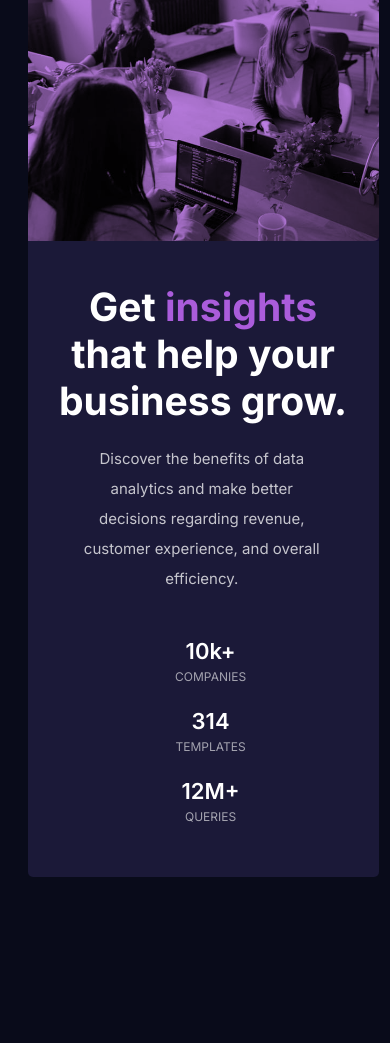
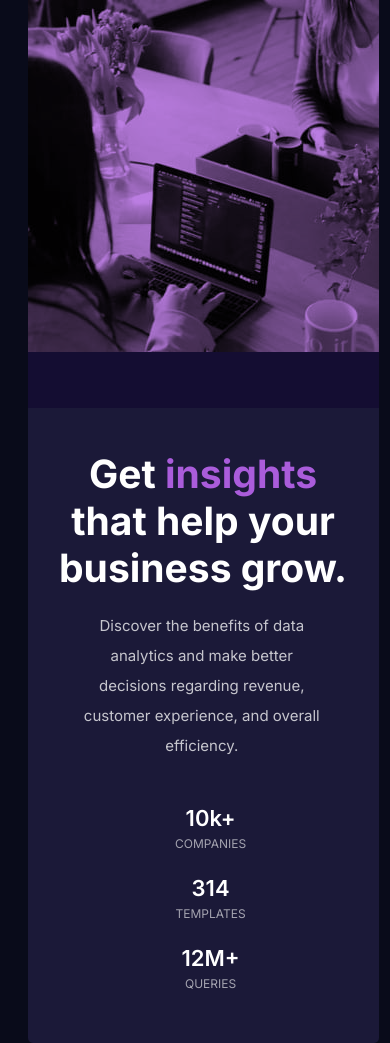
Before and after one commit to AndyRex08/Stats-Preview-Card, a plain HTML site: page index.html in a window 390 px wide. Before the commit the page ends 877 px from the top, so only its background shows below. Drawn offline with Linux system fonts and the light colour scheme.

Commit message:
Modified the image for more mobile responsiveness

```diff
--- a/style.css
+++ b/style.css
@@ -203,8 +203,9 @@ body {
 
     .imageContainer {
         width: 100%;
-        height: auto;
+        height: 70vh;
     }
+
 
     .imageContainer img {
         display: none;
@@ -213,7 +214,8 @@ body {
     .imageContainer .mobileImage {
         display: block;
         width: 100%;
-        height: auto;
+        height: 100%;
+        object-fit: none;
         border-top-left-radius: 10px;
         border-top-right-radius: 10px;
     }
```
